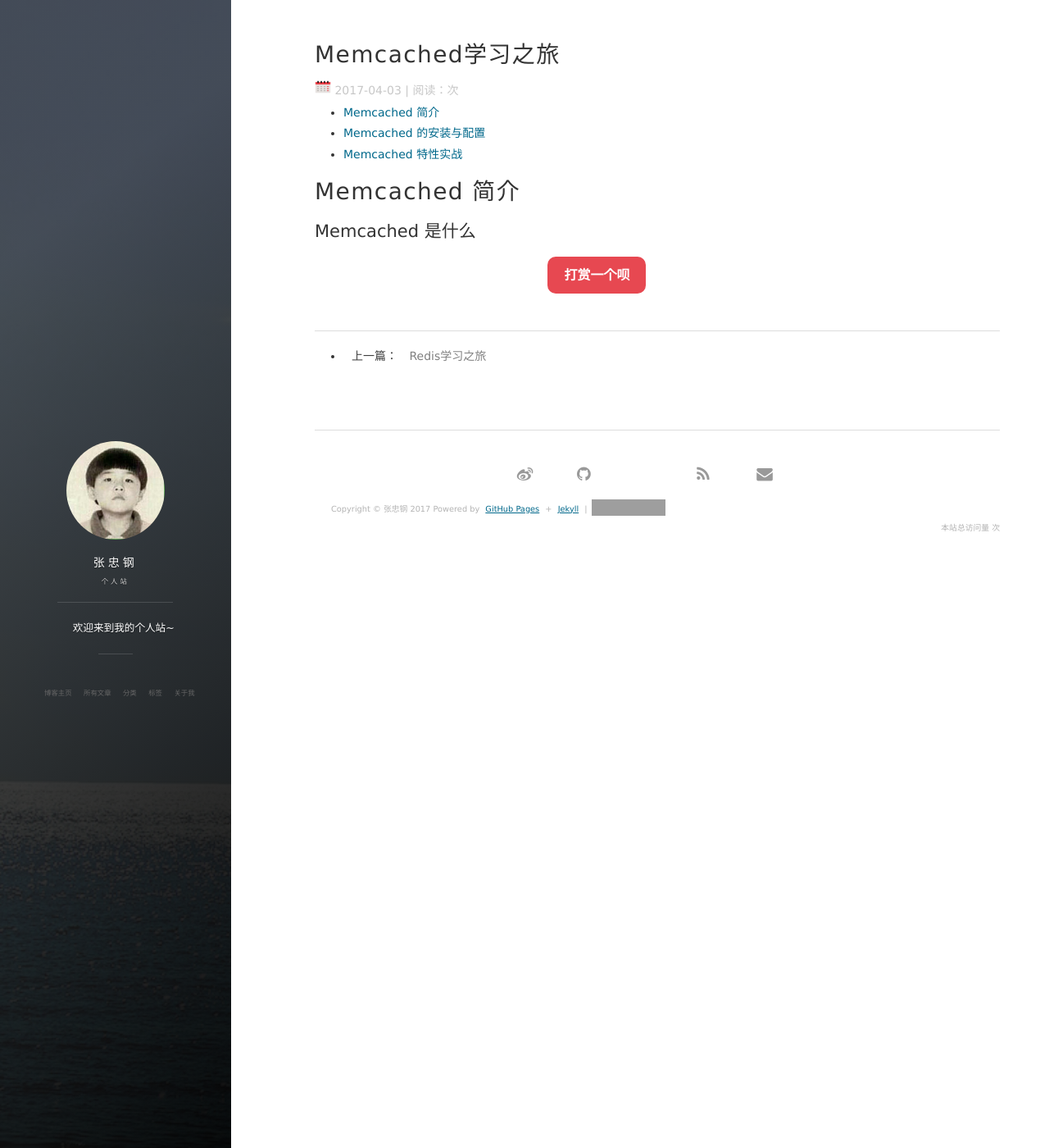
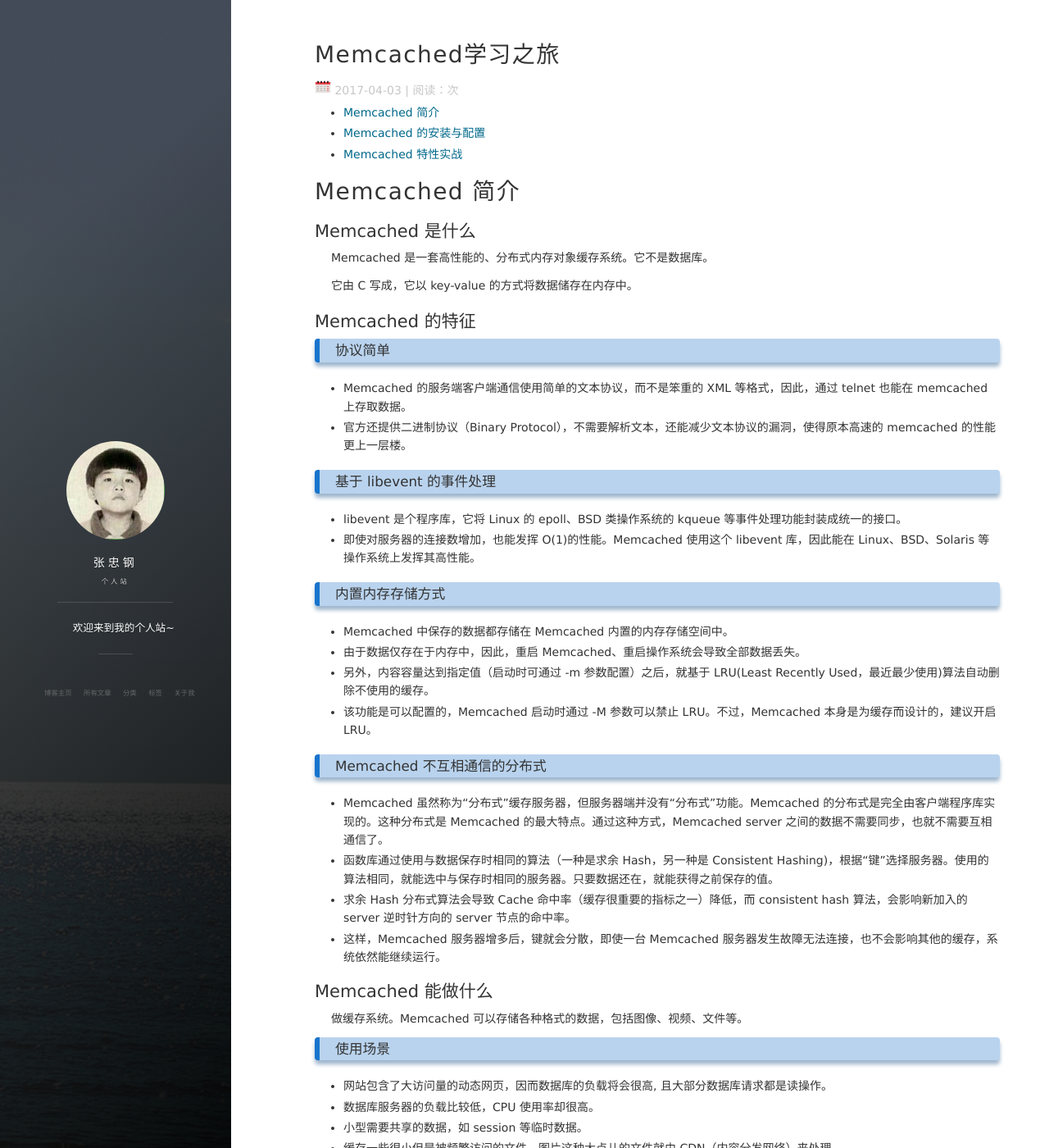
Before and after one commit to zhzhgang/zhzhgang.github.io, a Jekyll site: the page built from _posts/2017-04-03-LearnMemcached.md, in a window 1280 px wide and 1400 px high. Shown: the whole window at 82% size. Built offline with Jekyll 4.4.1, drawn with Linux system fonts in a browser that asks for light colours; nearby versions of some CDN libraries; comment, search, counter and statistics services are not loaded; some of the changed text lies outside the part shown; grey boxes are pictures that could not be loaded.

Commit message:
Edit 2017-04-03-LearnMemcached.md

```diff
--- a/_posts/2017-04-03-LearnMemcached.md
+++ b/_posts/2017-04-03-LearnMemcached.md
@@ -14,3 +14,58 @@ tags: [数据库, Memcached, 缓存]
 # Memcached 简介
 
 ## Memcached 是什么
+
+Memcached 是一套高性能的、分布式内存对象缓存系统。它不是数据库。
+
+它由 C 写成，它以 key-value 的方式将数据储存在内存中。
+
+## Memcached 的特征
+
+### 协议简单
+
+* Memcached 的服务端客户端通信使用简单的文本协议，而不是笨重的 XML 等格式，因此，通过 telnet 也能在 memcached 上存取数据。
+* 官方还提供二进制协议（Binary Protocol），不需要解析文本，还能减少文本协议的漏洞，使得原本高速的 memcached 的性能更上一层楼。
+
+### 基于 libevent 的事件处理
+
+* libevent 是个程序库，它将 Linux 的 epoll、BSD 类操作系统的 kqueue 等事件处理功能封装成统一的接口。
+* 即使对服务器的连接数增加，也能发挥 O(1)的性能。Memcached 使用这个 libevent 库，因此能在 Linux、BSD、Solaris 等操作系统上发挥其高性能。
+
+### 内置内存存储方式
+
+* Memcached 中保存的数据都存储在 Memcached 内置的内存存储空间中。
+* 由于数据仅存在于内存中，因此，重启 Memcached、重启操作系统会导致全部数据丢失。
+* 另外，内容容量达到指定值（启动时可通过 -m 参数配置）之后，就基于 LRU(Least Recently Used，最近最少使用)算法自动删除不使用的缓存。
+* 该功能是可以配置的，Memcached 启动时通过 -M 参数可以禁止 LRU。不过，Memcached 本身是为缓存而设计的，建议开启 LRU。
+
+### Memcached 不互相通信的分布式
+
+* Memcached 虽然称为“分布式”缓存服务器，但服务器端并没有“分布式”功能。Memcached 的分布式是完全由客户端程序库实现的。这种分布式是 Memcached 的最大特点。通过这种方式，Memcached server 之间的数据不需要同步，也就不需要互相通信了。
+* 函数库通过使用与数据保存时相同的算法（一种是求余 Hash，另一种是 Consistent Hashing)，根据“键”选择服务器。使用的算法相同，就能选中与保存时相同的服务器。只要数据还在，就能获得之前保存的值。
+* 求余 Hash 分布式算法会导致 Cache 命中率（缓存很重要的指标之一）降低，而 consistent hash 算法，会影响新加入的 server 逆时针方向的 server 节点的命中率。
+* 这样，Memcached 服务器增多后，键就会分散，即使一台 Memcached 服务器发生故障无法连接，也不会影响其他的缓存，系统依然能继续运行。
+
+## Memcached 能做什么
+
+做缓存系统。Memcached 可以存储各种格式的数据，包括图像、视频、文件等。
+
+### 使用场景
+
+* 网站包含了大访问量的动态网页，因而数据库的负载将会很高, 且大部分数据库请求都是读操作。
+* 数据库服务器的负载比较低，CPU 使用率却很高。
+* 小型需要共享的数据，如 session 等临时数据。
+* 缓存一些很小但是被频繁访问的文件。图片这种大点儿的文件就由 CDN（内容分发网络）来处理。
+
+### 不适用场景
+
+* 缓存对象大于 1 MB, Memcached 本身就不是为了处理庞大的多媒体和巨大的二进制块而设计的，如果非要存这么大的数据，可以修改源代码，它是开源的，不过要慎改。
+* key 的长度大于 250 字符（硬性要求）。
+* 应用运行在不安全的环境中，Memcached 未提供任何安全策略，仅仅通过 telnet 就可以访问到 memcached。
+* 业务需要的是持久化数据时，应使用数据库。
+
+## Memcached的使用
+
+
+## 相关链接
+* [Memcached 官网](http://memcached.org/ "Memcached 官网")
+* [Memcached 源码](https://github.com/memcached/memcached)
```
